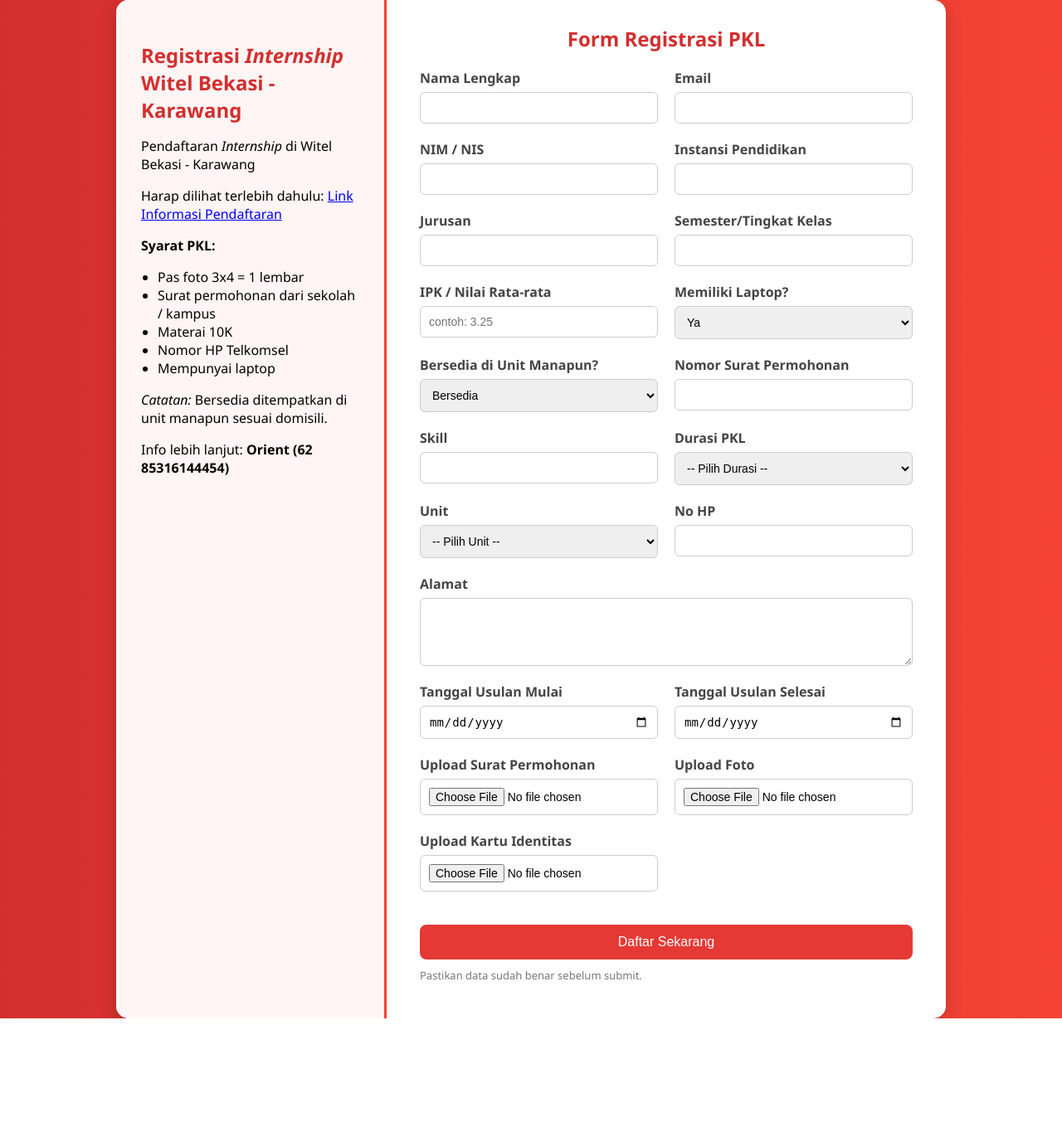
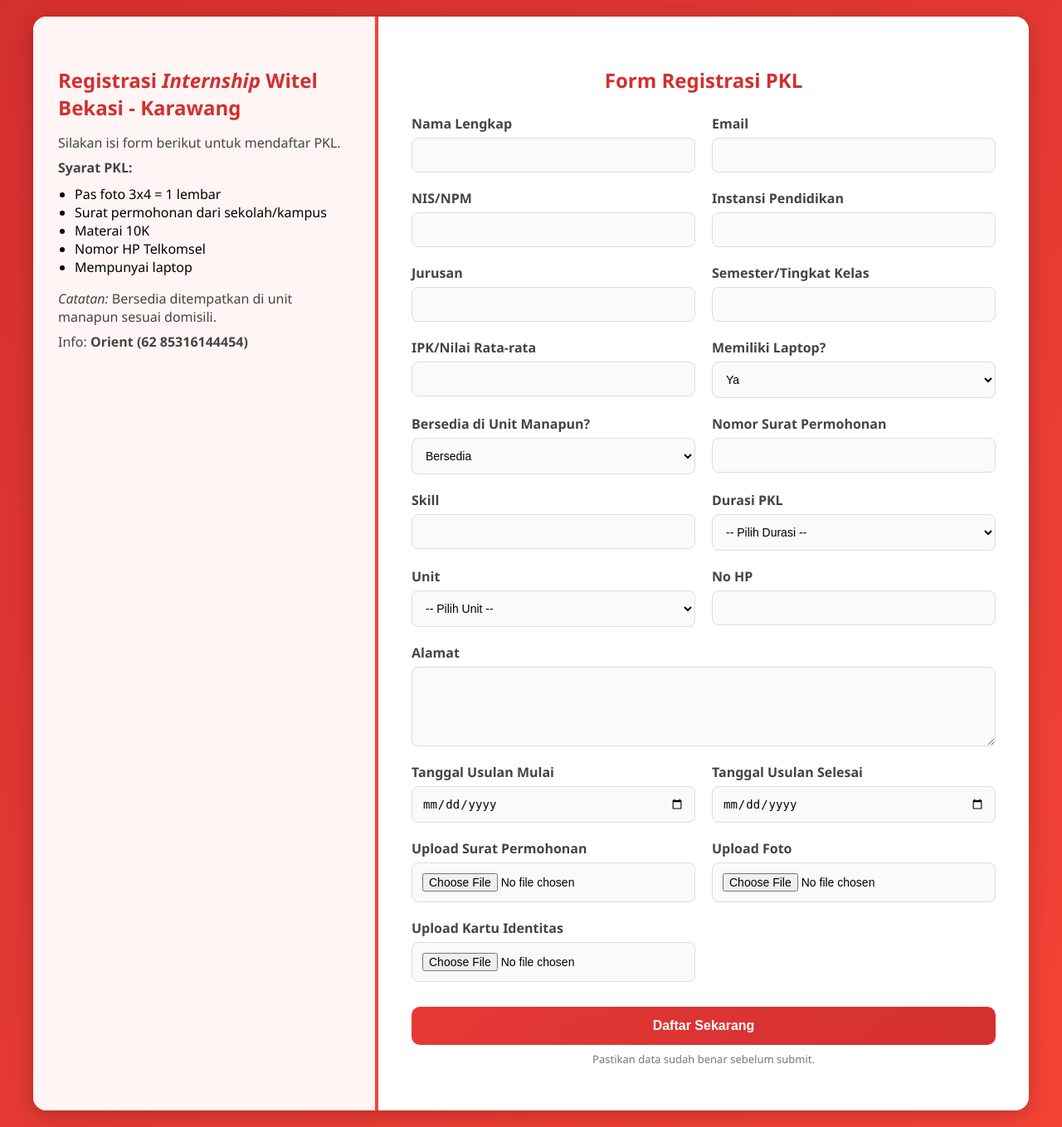
Before and after one commit to AsyaPutri/absensi-pkl-telkom, a PHP site: page /register.php in a window 1280 px wide. Shown: the whole page at 83% size. Before the commit the page ends 1228 px from the top, so only its background shows below. Run offline with PHP 8.4, Linux system fonts and the light colour scheme; tables that the repository leaves empty or names only in its code hold one stand-in row (values such as "Sample post").

Commit message:
update register

```diff
--- a/public/register.php
+++ b/public/register.php
@@ -1,67 +1,116 @@
 <?php
 session_start();
-require '../config/database.php'; // koneksi database
+require '../config/database.php'; // koneksi database ($conn)
 
-// Ambil data unit untuk dropdown
+$upload_dir = "..git/uploads/";
+$foto_dir    = $upload_dir . "Foto_daftarpkl/";
+$ktm_dir     = $upload_dir . "Foto_Kartuidentitas/";
+$surat_dir   = $upload_dir . "Surat_Permohonan/";
+foreach ([$upload_dir, $foto_dir, $ktm_dir, $surat_dir] as $dir) {
+  if (!is_dir($dir)) @mkdir($dir, 0755, true);
+}
+
+// ================== Helper ==================
+function safe($v){ return htmlspecialchars($v, ENT_QUOTES, 'UTF-8'); }
+
+function uploadFileUnique($fileKey, $upload_dir){
+    if (!isset($_FILES[$fileKey]) || !$_FILES[$fileKey]['name']) return '';
+    $name = basename($_FILES[$fileKey]['name']);
+    $name = preg_replace('/[^A-Za-z0-9._-]/','_',$name);
+    $newname = time() . "_" . $name;
+    if (move_uploaded_file($_FILES[$fileKey]['tmp_name'], $upload_dir . $newname)) {
+        return $newname;
+    }
+    return '';
+}
+
+// ========================
+// Ambil daftar unit untuk dropdown
+// ========================
 $units = [];
 $result = $conn->query("SELECT id, nama_unit FROM unit_pkl ORDER BY nama_unit ASC");
+if ($result) {
     while ($row = $result->fetch_assoc()) {
         $units[] = $row;
     }
+}
 
-if ($_SERVER['REQUEST_METHOD'] == 'POST') {
-    // ambil semua input
-    $nama       = $_POST['nama'];
-    $email      = $_POST['email'];
-    $nis_npm    = $_POST['nis_npm'];
-    $instansi   = $_POST['instansi_pendidikan'];
-    $jurusan    = $_POST['jurusan'];
-    $semester   = $_POST['semester'];
-    $ipk_nilai_ratarata = $_POST['ipk_nilai_ratarata'];
-    $memiliki_laptop = $_POST['memiliki_laptop'];
-    $bersedia_unit   = $_POST['bersedia_unit_manapun'];
-    $no_surat        = $_POST['nomor_surat_permohonan'];
-    $skill           = $_POST['skill'];
-    $durasi          = $_POST['durasi'];
-    $unit_id         = $_POST['unit_id'];
-    $no_hp           = $_POST['no_hp'];
-    $alamat          = $_POST['alamat'];
-    $tgl_mulai       = $_POST['tgl_mulai'];
-    $tgl_selesai     = $_POST['tgl_selesai'];
 
-    // upload file
-    $dir = "uploads/";
-    if (!is_dir($dir)) mkdir($dir);
+// ========================
+// Proses Form Submit
+// ========================
+if ($_SERVER['REQUEST_METHOD'] === 'POST') {
+    $nama       = trim($_POST['nama'] ?? '');
+    $email      = trim($_POST['email'] ?? '');
+    $nis_npm    = trim($_POST['nis_npm'] ?? '');
+    $instansi   = trim($_POST['instansi_pendidikan'] ?? '');
+    $jurusan    = trim($_POST['jurusan'] ?? '');
+    $ipk        = ($_POST['ipk_nilai_ratarata'] !== '') ? (float) $_POST['ipk_nilai_ratarata'] : null;
+    $semester   = trim($_POST['semester'] ?? '');
+    $memiliki_laptop = trim($_POST['memiliki_laptop'] ?? '');
+    $bersedia_unit   = trim($_POST['bersedia_unit_manapun'] ?? '');
+    $no_surat        = trim($_POST['nomor_surat_permohonan'] ?? '');
+    $skill           = trim($_POST['skill'] ?? '');
+    $durasi          = trim($_POST['durasi'] ?? '');
+    $unit_id         = !empty($_POST['unit_id']) ? (int) $_POST['unit_id'] : null;
+    $no_hp           = trim($_POST['no_hp'] ?? '');
+    $alamat          = trim($_POST['alamat'] ?? '');
+    $tgl_mulai       = trim($_POST['tgl_mulai'] ?? null);
+    $tgl_selesai     = trim($_POST['tgl_selesai'] ?? null);
 
-    $upload_surat = $_FILES['upload_surat_permohonan']['name'];
-    $upload_foto  = $_FILES['upload_foto']['name'];
-    $upload_ktp   = $_FILES['upload_kartu_identitas']['name'];
+    // Upload file
+   $foto  = uploadFileUnique('upload_foto', $foto_dir);
+   $ktm   = uploadFileUnique('upload_kartu_identitas', $ktm_dir);
+   $surat = uploadFileUnique('upload_surat_permohonan', $surat_dir);
+   $status = 'pending';
 
-    move_uploaded_file($_FILES['upload_surat_permohonan']['tmp_name'], $dir.$upload_surat);
-    move_uploaded_file($_FILES['upload_foto']['tmp_name'], $dir.$upload_foto);
-    move_uploaded_file($_FILES['upload_kartu_identitas']['tmp_name'], $dir.$upload_ktp);
-
-    $sql = "INSERT INTO daftar_pkl
-(nama,email,nis_npm,instansi_pendidikan,jurusan,tingkat_kelas,semester,
- memiliki_laptop,bersedia_unit_manapun,nomor_surat_permohonan,skill,durasi,
- unit_id,no_hp,alamat,tgl_mulai,tgl_selesai,
- upload_surat_permohonan,upload_foto,upload_kartu_identitas,ipk_nilai_ratarata,status)
-VALUES (?,?,?,?,?,?,?,?,?,?,?,?,?,?,?,?,?,?,?,?,?,?)";
+    // ========================
+    // Query Insert
+    // ========================
+    $sql = "INSERT INTO daftar_pkl (
+        nama, email, nis_npm, instansi_pendidikan, jurusan,
+        ipk_nilai_ratarata, semester, memiliki_laptop, bersedia_unit_manapun,
+        nomor_surat_permohonan, skill, durasi, unit_id,
+        no_hp, alamat, tgl_mulai, tgl_selesai,
+        upload_surat_permohonan, upload_foto, upload_kartu_identitas, status
+    ) VALUES (?,?,?,?,?,?,?,?,?,?,?,?,?,?,?,?,?,?,?,?,?)";
 
     $stmt = $conn->prepare($sql);
-$status = 'pending';
-$stmt->bind_param("ssssssssssssssssssssds",
-    $nama,$email,$nis_npm,$instansi,$jurusan,$tingkat,$semester,
-    $memiliki_laptop,$bersedia_unit,$no_surat,$skill,$durasi,
-    $unit_id,$no_hp,$alamat,$tgl_mulai,$tgl_selesai,
-    $upload_surat,$upload_foto,$upload_ktp,$ipk_nilai_ratarata,$status
+    if (!$stmt) {
+        die("Prepare failed: (" . $conn->errno . ") " . $conn->error);
+    }
+
+    // Cek tipe data bind_param -> total 21 kolom
+    $types = "sssss"   // 5 string pertama
+           . "d"       // ipk decimal
+           . "ssssss"  // semester sampai durasi (6 string)
+           . "i"       // unit_id int
+           . "s"       // no_hp string
+           . "s"       // alamat string
+           . "s"       // tgl_mulai
+           . "s"       // tgl_selesai
+           . "sss"     // surat, foto, ktm
+           . "s";      // status
+
+    $bind = $stmt->bind_param(
+        $types,
+        $nama, $email, $nis_npm, $instansi, $jurusan,
+        $ipk,
+        $semester, $memiliki_laptop, $bersedia_unit, $no_surat, $skill, $durasi,
+        $unit_id,
+        $no_hp, $alamat, $tgl_mulai, $tgl_selesai,
+        $surat, $foto, $ktm, $status
     );
 
+    if (!$bind) {
+        die("Bind param error: " . $stmt->error);
+    }
 
     if ($stmt->execute()) {
-        echo "<script>alert('Registrasi berhasil!'); window.location='register.php';</script>";
+        echo "<script>alert('Registrasi berhasil!'); window.location='login.php';</script>";
+        exit;
     } else {
-        echo "<script>alert('Gagal registrasi: ".$stmt->error."');</script>";
+        die("Execute failed: (" . $stmt->errno . ") " . $stmt->error);
     }
 }
 ?>
@@ -74,41 +123,40 @@ $stmt->bind_param("ssssssssssssssssssssds",
   <style>
     body {
       margin: 0;
-      padding: 0;
       font-family: "Segoe UI", Arial, sans-serif;
-      background: linear-gradient(to right, #d32f2f, #f44336);
+      background: linear-gradient(135deg, #d32f2f, #f44336);
       display: flex;
       justify-content: center;
       align-items: center;
       min-height: 100vh;
+      padding: 20px;
     }
     .container {
       background: #fff;
-      width: 90%;
-      max-width: 1000px;
-      border-radius: 15px;
-      box-shadow: 0 6px 20px rgba(0,0,0,0.2);
+      width: 100%;
+      max-width: 1200px;
+      border-radius: 16px;
+      box-shadow: 0 6px 25px rgba(0,0,0,0.2);
       display: flex;
       overflow: hidden;
     }
+    /* Bagian kiri */
     .info-section {
       flex: 1;
       background: #fff5f5;
-      padding: 30px;
-      border-right: 3px solid #f44336;
+      padding: 40px 30px;
+      border-right: 4px solid #f44336;
     }
-    .info-section h2 {
-      color: #d32f2f;
-      margin-bottom: 15px;
-    }
-    .info-section ul { padding-left: 20px; }
+    .info-section h2 { color: #d32f2f; margin-bottom: 15px; }
+    .info-section p { margin: 8px 0; color: #444; }
+    .info-section ul { padding-left: 20px; margin-top: 10px; }
+    /* Bagian kanan */
     .form-section {
       flex: 2;
-      padding: 30px 40px;
+      padding: 40px;
     }
     .form-section h2 {
-      margin-top: 0;
-      margin-bottom: 20px;
+      margin-bottom: 25px;
       color: #d32f2f;
       text-align: center;
     }
@@ -118,39 +166,38 @@ $stmt->bind_param("ssssssssssssssssssssds",
       gap: 20px;
     }
     .form-group { display: flex; flex-direction: column; }
-    label {
-      font-weight: 600;
-      margin-bottom: 6px;
-      color: #444;
-    }
+    label { font-weight: 600; margin-bottom: 6px; color: #444; }
     input, select, textarea {
-      padding: 10px;
-      border: 1px solid #ccc;
-      border-radius: 6px;
+      padding: 12px;
+      border: 1px solid #ddd;
+      border-radius: 8px;
       font-size: 14px;
+      background: #fafafa;
       transition: 0.2s;
     }
     input:focus, select:focus, textarea:focus {
       border-color: #e53935;
       outline: none;
-      box-shadow: 0 0 5px rgba(229,57,53,0.3);
+      box-shadow: 0 0 6px rgba(229,57,53,0.25);
+      background: #fff;
     }
-    textarea { resize: vertical; min-height: 60px; }
+    textarea { resize: vertical; min-height: 70px; }
     .form-full { grid-column: 1 / 3; }
     button {
-      background: #e53935;
+      background: linear-gradient(135deg, #e53935, #d32f2f);
       color: white;
-      padding: 12px;
+      padding: 14px;
       border: none;
-      border-radius: 8px;
+      border-radius: 10px;
       cursor: pointer;
       font-size: 16px;
-      margin-top: 20px;
+      font-weight: 600;
+      margin-top: 10px;
       width: 100%;
-      transition: 0.2s;
+      transition: all 0.2s ease;
     }
-    button:hover { background: #c62828; }
-    .note { font-size: 13px; color: #777; margin-top: 10px; }
+    button:hover { transform: scale(1.03); background: #c62828; }
+    .note { font-size: 13px; color: #777; margin-top: 8px; text-align: center; }
     @media(max-width: 900px) {
       .container { flex-direction: column; }
       .form-grid { grid-template-columns: 1fr; }
@@ -160,29 +207,21 @@ $stmt->bind_param("ssssssssssssssssssssds",
   </style>
 </head>
 <body>
-
 <div class="container">
-  <!-- Bagian Informasi -->
+  <!-- Bagian Info -->
   <div class="info-section">
     <h2>Registrasi <em>Internship</em> Witel Bekasi - Karawang</h2>
-    <p>Pendaftaran <em>Internship</em> di Witel Bekasi - Karawang</p>
-    <p>Harap dilihat terlebih dahulu:
-      <a href="https://www.canva.com/design/DAFshvFSoU8/8oKHE3loBGx3jD3tgRq0VA" target="_blank">
-        Link Informasi Pendaftaran
-      </a>
-    </p>
-
+    <p>Silakan isi form berikut untuk mendaftar PKL.</p>
     <p><strong>Syarat PKL:</strong></p>
     <ul>
       <li>Pas foto 3x4 = 1 lembar</li>
-      <li>Surat permohonan dari sekolah / kampus</li>
+      <li>Surat permohonan dari sekolah/kampus</li>
       <li>Materai 10K</li>
       <li>Nomor HP Telkomsel</li>
       <li>Mempunyai laptop</li>
     </ul>
-
     <p><em>Catatan:</em> Bersedia ditempatkan di unit manapun sesuai domisili.</p>
-    <p>Info lebih lanjut: <strong>Orient (62 85316144454)</strong></p>
+    <p>Info: <strong>Orient (62 85316144454)</strong></p>
   </div>
 
   <!-- Bagian Form -->
@@ -191,15 +230,11 @@ $stmt->bind_param("ssssssssssssssssssssds",
     <form method="POST" enctype="multipart/form-data" class="form-grid">
       <div class="form-group"><label>Nama Lengkap</label><input type="text" name="nama" required></div>
       <div class="form-group"><label>Email</label><input type="email" name="email" required></div>
-      <div class="form-group"><label>NIM / NIS</label><input type="text" name="nis_npm" required></div>
+      <div class="form-group"><label>NIS/NPM</label><input type="text" name="nis_npm" required></div>
       <div class="form-group"><label>Instansi Pendidikan</label><input type="text" name="instansi_pendidikan" required></div>
       <div class="form-group"><label>Jurusan</label><input type="text" name="jurusan" required></div>
       <div class="form-group"><label>Semester/Tingkat Kelas</label><input type="text" name="semester"></div>
-      <div class="form-group">
-  <label>IPK / Nilai Rata-rata</label>
-  <input type="number" step="0.01" min="0" max="4" name="ipk_nilai_ratarata" placeholder="contoh: 3.25" required>
-</div>
-
+      <div class="form-group"><label>IPK/Nilai Rata-rata</label><input type="number" step="0.01" name="ipk_nilai_ratarata"></div>
       <div class="form-group"><label>Memiliki Laptop?</label>
         <select name="memiliki_laptop"><option>Ya</option><option>Tidak</option></select>
       </div>
@@ -208,8 +243,7 @@ $stmt->bind_param("ssssssssssssssssssssds",
       </div>
       <div class="form-group"><label>Nomor Surat Permohonan</label><input type="text" name="nomor_surat_permohonan"></div>
       <div class="form-group"><label>Skill</label><input type="text" name="skill"></div>
-      <div class="form-group">
-        <label>Durasi PKL</label>
+      <div class="form-group"><label>Durasi PKL</label>
         <select name="durasi" required>
           <option value="">-- Pilih Durasi --</option>
           <option value="2 Bulan">2 Bulan</option>
@@ -219,9 +253,7 @@ $stmt->bind_param("ssssssssssssssssssssds",
           <option value="6 Bulan">6 Bulan</option>
         </select>
       </div>
-      <!-- 🔽 Unit dropdown -->
-      <div class="form-group">
-        <label>Unit</label>
+      <div class="form-group"><label>Unit</label>
         <select name="unit_id" required>
           <option value="">-- Pilih Unit --</option>
           <?php foreach ($units as $u): ?>
@@ -229,14 +261,13 @@ $stmt->bind_param("ssssssssssssssssssssds",
           <?php endforeach; ?>
         </select>
       </div>
-      <div class="form-group"><label>No HP</label><input type="text" name="no_hp"></div>
+      <div class="form-group"><label>No HP</label><input type="text" name="no_hp" required></div>
       <div class="form-full form-group"><label>Alamat</label><textarea name="alamat"></textarea></div>
       <div class="form-group"><label>Tanggal Usulan Mulai</label><input type="date" name="tgl_mulai"></div>
       <div class="form-group"><label>Tanggal Usulan Selesai</label><input type="date" name="tgl_selesai"></div>
       <div class="form-group"><label>Upload Surat Permohonan</label><input type="file" name="upload_surat_permohonan"></div>
       <div class="form-group"><label>Upload Foto</label><input type="file" name="upload_foto"></div>
       <div class="form-group"><label>Upload Kartu Identitas</label><input type="file" name="upload_kartu_identitas"></div>
-
       <div class="form-full">
         <button type="submit">Daftar Sekarang</button>
         <p class="note">Pastikan data sudah benar sebelum submit.</p>
@@ -244,6 +275,5 @@ $stmt->bind_param("ssssssssssssssssssssds",
     </form>
   </div>
 </div>
-
 </body>
 </html>
```
Also changed, not shown: uploads/Foto_Kartuidentitas/1759480940_Cuplikan_layar_2023-09-21_131158.png (added), uploads/Foto_daftarpkl/1759480940_Cuplikan_layar_2023-09-19_210455.png (added), uploads/Surat_Permohonan/1759480826_Screenshot__611_.png (added), 2 other files. Lines whose indentation alone changed are shown as unchanged.
